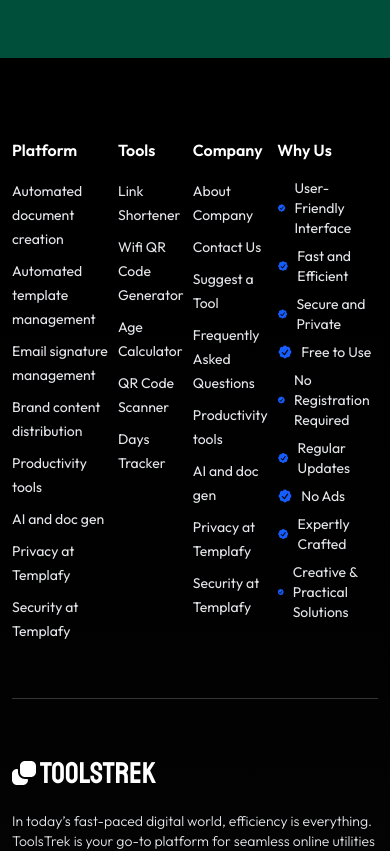
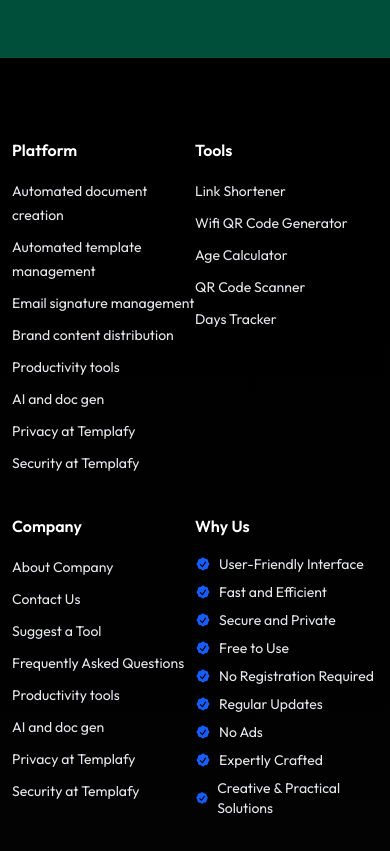
Before and after one commit to tasnimultas67/toolstrek, a Next.js app: page / in a window 390 px wide. Shown: the part 3460-4311 px from the top of the page. Built offline with nearby package versions, Linux system fonts and the light colour scheme.

Commit message:
feat: Improve footer layout with responsive adjustments and spacing enhancements

```diff
--- a/app/tools-compo/Footer.js
+++ b/app/tools-compo/Footer.js
@@ -71,11 +71,11 @@ const Footer = () => {
   const copyrightYear = new Date().getFullYear();
   return (
     <div className="bg-gradient-to-b from-black to-neutral-950 pt-20 pb-5 px-3">
-      <div className="md:w-[1180px] m-auto space-y-14">
+      <div className="md:w-[1180px] m-auto space-y-7 md:space-y-8 ">
         {/* Menus */}
-        <div className="flex items-start justify-between">
+        <div className="flex items-start justify-between flex-wrap space-y-10 md:space-y-0 md:mb-16 ">
           {/* Platform Menus */}
-          <div className="space-y-4">
+          <div className="space-y-4 w-1/2 md:w-1/4">
             <h3 className="text-base text-white font-semibold">Platform</h3>
             <ul className="space-y-2">
               {platforms.map((platform) => (
@@ -91,7 +91,7 @@ const Footer = () => {
             </ul>
           </div>
           {/* service Menus */}
-          <div className="space-y-4">
+          <div className="space-y-4 w-1/2 md:w-1/4">
             <h3 className="text-base text-white font-semibold">Tools</h3>
             <ul className="space-y-2">
               {services.map((service) => (
@@ -107,7 +107,7 @@ const Footer = () => {
             </ul>
           </div>
           {/* Company Menus */}
-          <div className="space-y-4">
+          <div className="space-y-4 w-1/2 md:w-1/4">
             <h3 className="text-base text-white font-semibold">Company</h3>
             <ul className="space-y-2">
               {companies.map((company) => (
@@ -123,7 +123,7 @@ const Footer = () => {
             </ul>
           </div>
           {/* whyus Menus */}
-          <div className="space-y-4">
+          <div className="space-y-4 w-1/2 md:w-1/4">
             <h3 className="text-base text-white font-semibold">Why Us</h3>
             <ul className="space-y-2">
               {whyus.map((benefit) => (
```
